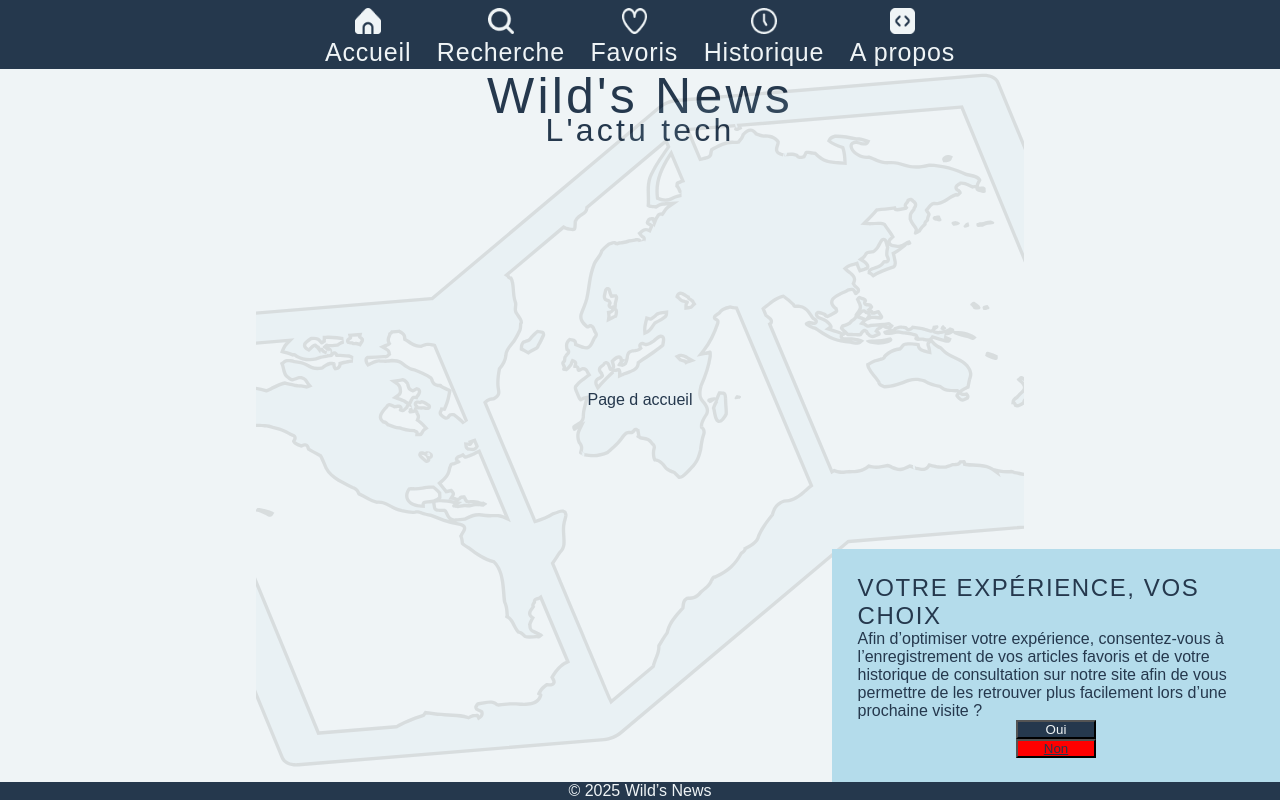
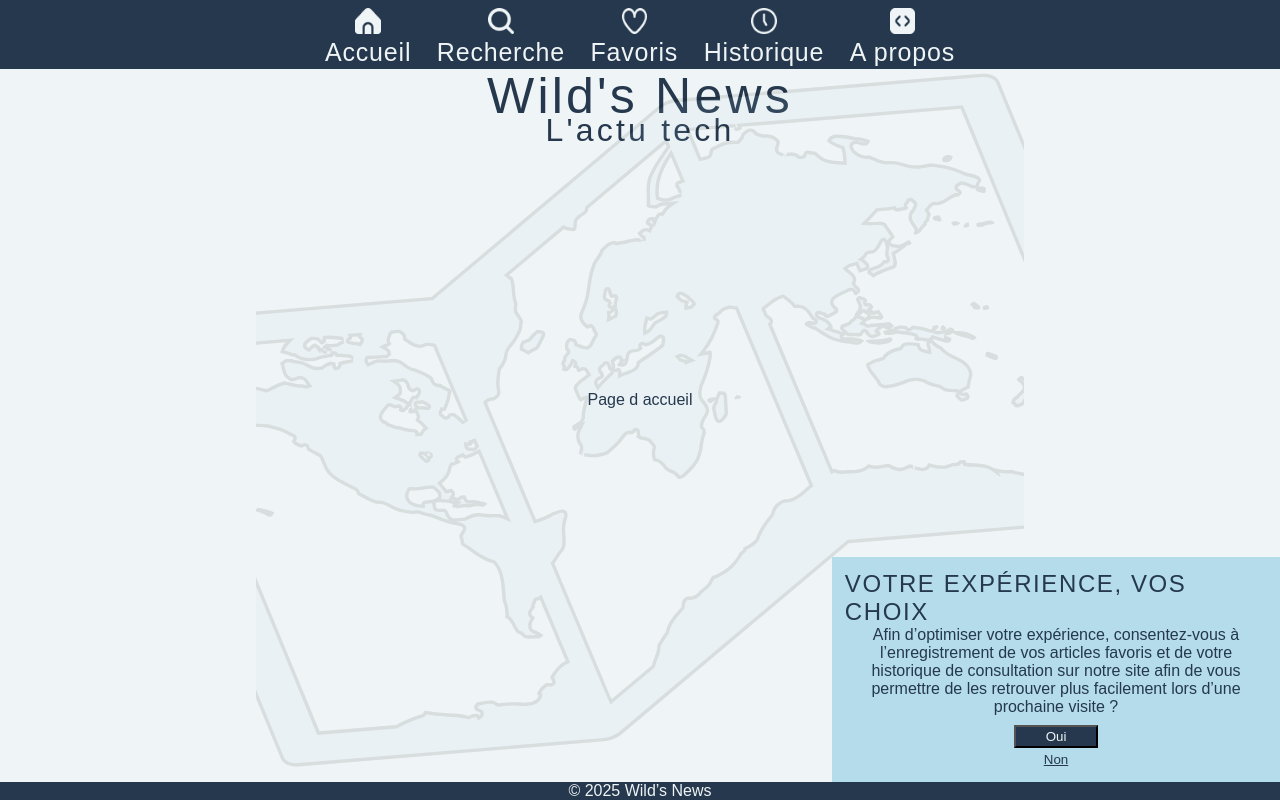
Before and after one commit to WildCodeSchool/2024-12-orleans-cda-project2-team-b, a React (Vite) app: page / in a window 1280 px wide. Built offline with nearby package versions, Linux system fonts and the light colour scheme; a web font is replaced by a local one.

Commit message:
work in progress

```diff
--- a/src/components/pop-up-question.scss
+++ b/src/components/pop-up-question.scss
@@ -10,7 +10,12 @@
   align-items: center;
   background-color: vars.$color-details;
   width: 35dvw;
-  padding: 2%;
+  padding: 1%;
+
+  p {
+    text-align: center;
+    margin-bottom: 2%;
+  }
 
   h1 {
     color: vars.$primary-color;
@@ -20,19 +25,21 @@
   }
 
   button {
-    width: 20%;
     display: block;
     font-family: vars.$font-family;
+    margin-bottom: 0.5%;
+    padding: 0.5%;
   }
   .button-yes {
+    width: 20%;
     background-color: vars.$primary-color;
     color: vars.$text-color;
   }
   .button-no {
-    //background-color: vars.$primary-color;
+    background-color: vars.$color-details;
+    border: none;
     color: vars.$primary-color;
     text-decoration: underline;
-    background-color: red;
   }
 }
 
```
